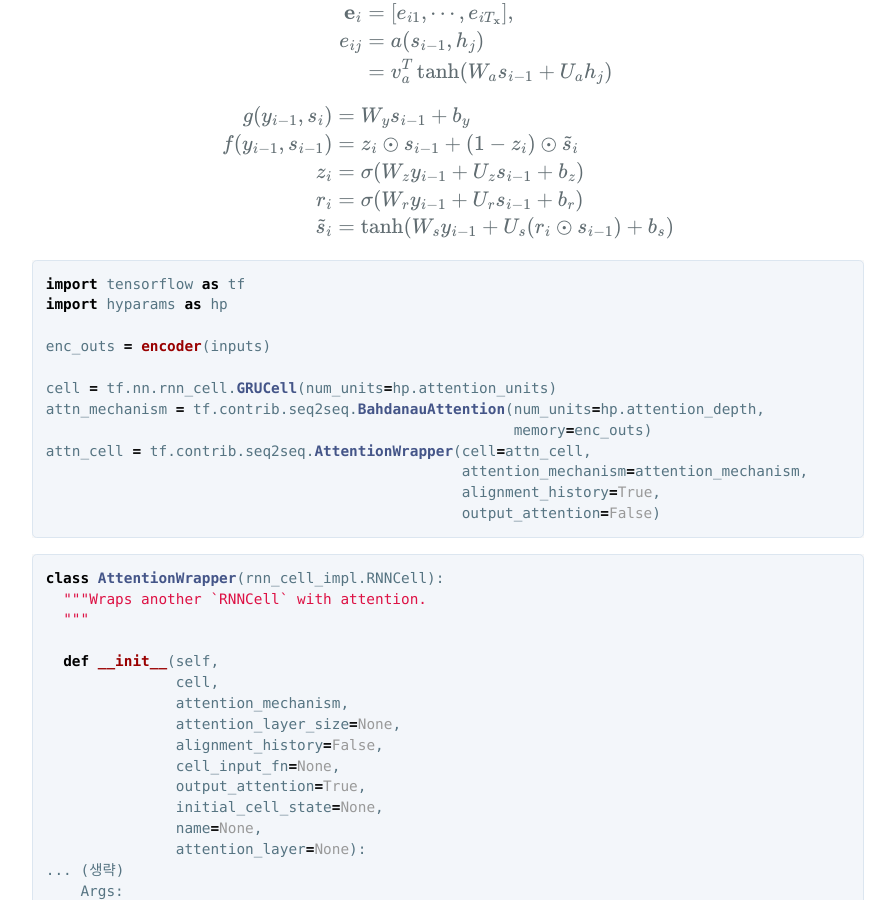
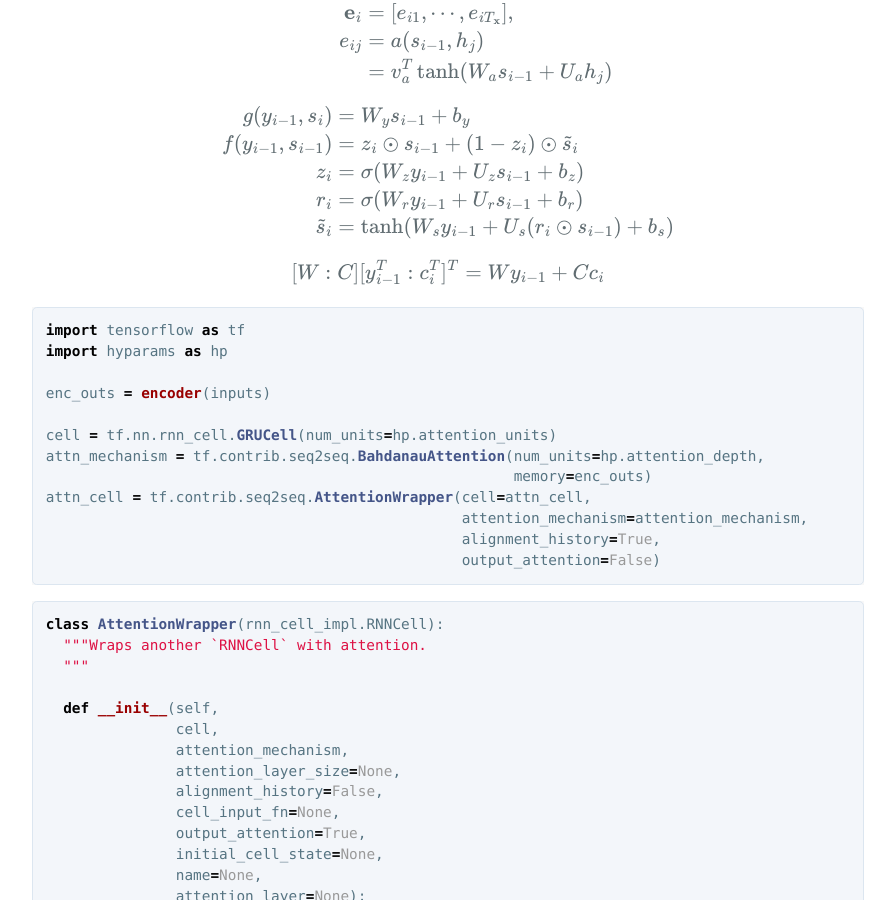
Before and after one commit to hcnoh/hcnoh.github.io, a Jekyll site: the page built from _posts/2018-12-11-bahdanau-attention.md, in a window 1280 px wide and 900 px high, scrolled down 4157 px. Shown: the whole window, without its empty margins (192-1087 px from the left). Built offline with Jekyll 4.4.1, drawn with Linux system fonts in a browser that asks for light colours; formulas are drawn with MathJax 3; comment, search, counter and statistics services are not loaded.

Commit message:
Update 2018-12-11-bahdanau-attention.md

````diff
--- a/_posts/2018-12-11-bahdanau-attention.md
+++ b/_posts/2018-12-11-bahdanau-attention.md
@@ -137,6 +137,10 @@ r_i & = \sigma(W_r y_{i-1} + U_r s_{i-1} + b_r) \\
 \end{align*}
 $$
 
+$$
+[W : C][y_{i-1}^T : c_i^T]^T = Wy_{i-1} + Cc_i
+$$
+
 ```python
 import tensorflow as tf
 import hyparams as hp
````
